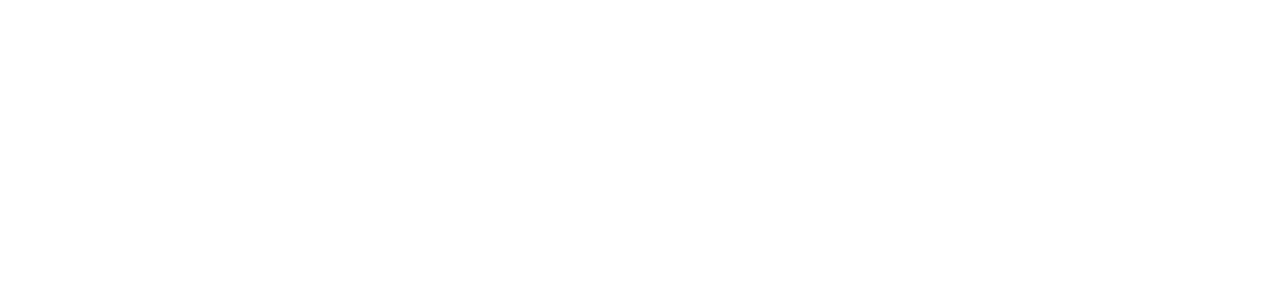
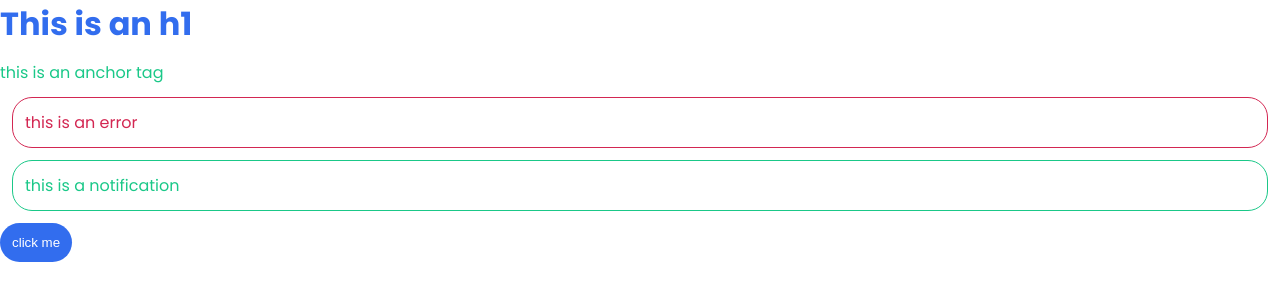
Before and after one commit to mattbuttondev/net-ninja-sass, a website: page index.html in a window 1280 px wide. Drawn offline with Linux system fonts and the light colour scheme.

Commit message:
Variables

```diff
--- a/index.html
+++ b/index.html
@@ -6,5 +6,11 @@
     <link rel="stylesheet" href="css/index.css" />
     <title>Document</title>
   </head>
-  <body></body>
+  <body>
+    <h1>This is an h1</h1>
+    <a href="#">this is an anchor tag</a>
+    <p class="error">this is an error</p>
+    <p class="notification">this is a notification</p>
+    <button>click me</button>
+  </body>
 </html>
--- a/index.scss
+++ b/index.scss
@@ -34,3 +34,54 @@ h1 {
     color: red;
   }
 }
+
+// theme colors
+$primary: #326dee;
+$secondary: #1ac888;
+$error: #d32752;
+$info: #f6c31c;
+
+// spacing
+$base-padding: 0.75rem;
+$base-margin: 0.75rem;
+
+// borders
+$base-border-thickness: 1px;
+$base-border-radius: 20px;
+
+h1 {
+  color: $primary;
+  margin-bottom: $base-margin;
+}
+
+a {
+  color: $secondary;
+}
+
+button {
+  color: white;
+  border: 0;
+  background: $primary;
+  border-radius: $base-border-radius;
+  padding: $base-padding;
+}
+
+.error {
+  color: $error;
+  border-color: $error;
+  border-style: solid;
+  margin: $base-margin;
+  padding: $base-padding;
+  border-radius: $base-border-radius;
+  border-width: $base-border-thickness;
+}
+
+.notification {
+  color: $secondary;
+  border-color: $secondary;
+  border-style: solid;
+  margin: $base-margin;
+  padding: $base-padding;
+  border-radius: $base-border-radius;
+  border-width: $base-border-thickness;
+}
```
Also changed, not shown: css/index.css.
